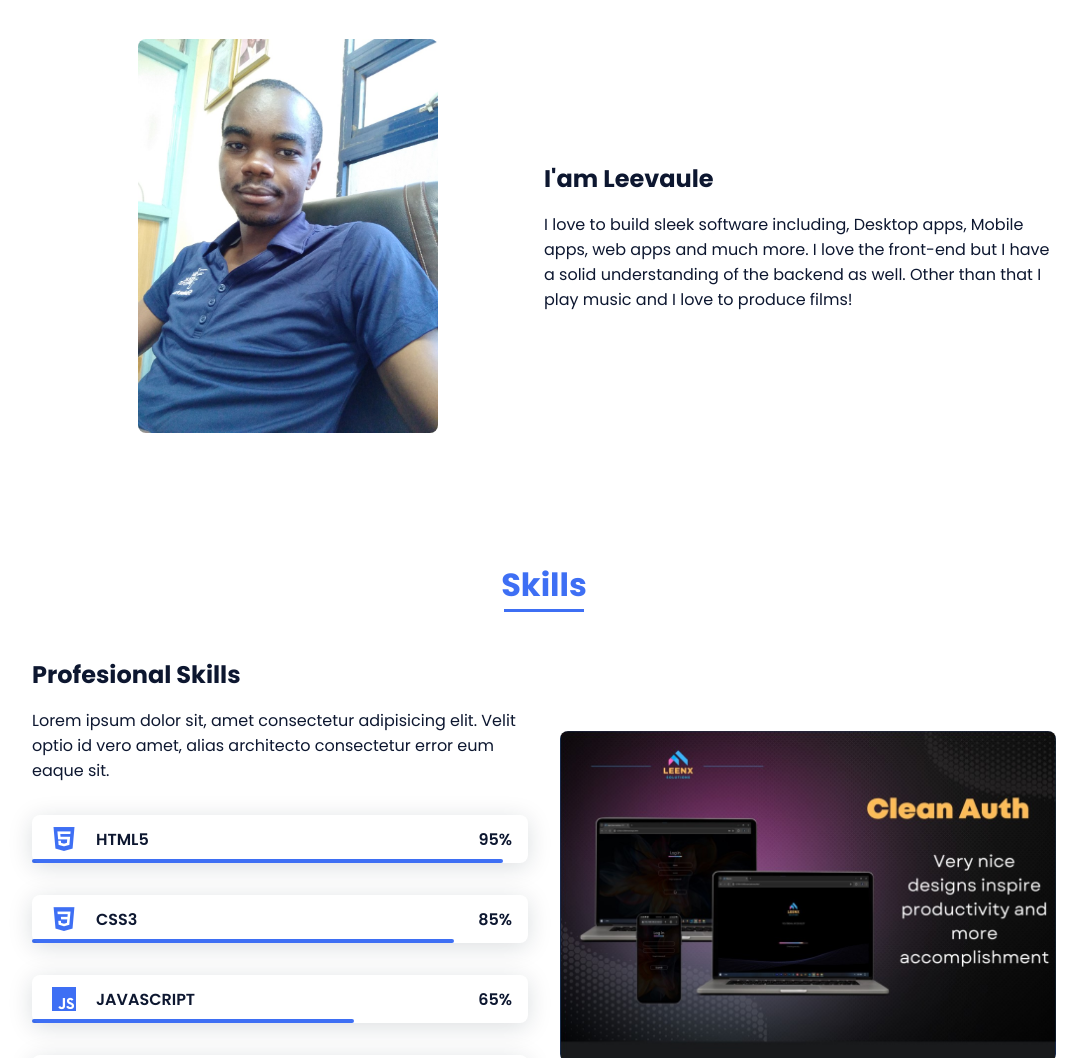
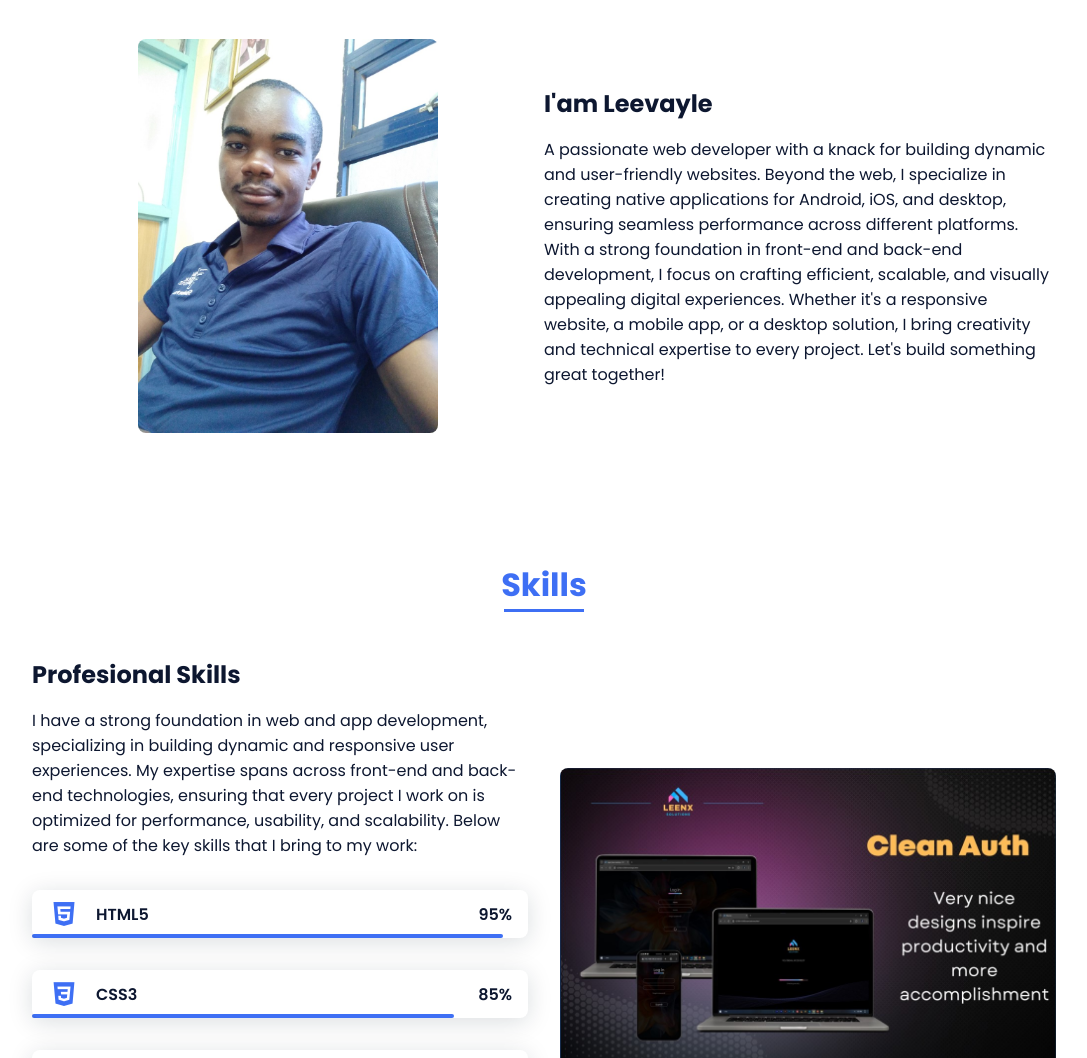
Before and after one commit to leevayle/leevayle.portfolio, a plain HTML site: page index.html in a window 1280 px wide. Shown: the part 860-1918 px from the top of the page, without its empty margins (96-1183 px from the left). Drawn offline with nearby package versions, Linux system fonts and the light colour scheme.

Commit message:
changed pic

```diff
--- a/index.html
+++ b/index.html
@@ -73,8 +73,8 @@
                     </div>
 
                     <div>
-                        <h2 class="about__subtitle">I'am Leevaule</h2>
-                        <p class="about__text">I love to build sleek software including, Desktop apps, Mobile apps, web apps and much more. I love the front-end but I have a solid understanding of the backend as well. Other than that I play music and I love to produce films!</p>
+                        <h2 class="about__subtitle">I'am Leevayle</h2>
+                        <p class="about__text">A passionate web developer with a knack for building dynamic and user-friendly websites. Beyond the web, I specialize in creating native applications for Android, iOS, and desktop, ensuring seamless performance across different platforms. With a strong foundation in front-end and back-end development, I focus on crafting efficient, scalable, and visually appealing digital experiences. Whether it's a responsive website, a mobile app, or a desktop solution, I bring creativity and technical expertise to every project. Let's build something great together!</p>
                     </div>
                 </div>
             </section>
@@ -86,7 +86,7 @@
                 <div class="skills__container bd-grid">
                     <div>
                         <h2 class="skills__subtitle">Profesional Skills</h2>
-                        <p class="skills__text">Lorem ipsum dolor sit, amet consectetur adipisicing elit. Velit optio id vero amet, alias architecto consectetur error eum eaque sit.</p>
+                        <p class="skills__text">I have a strong foundation in web and app development, specializing in building dynamic and responsive user experiences. My expertise spans across front-end and back-end technologies, ensuring that every project I work on is optimized for performance, usability, and scalability. Below are some of the key skills that I bring to my work:</p>
                         <div class="skills__data">
                             <div class="skills__names">
                                 <i class='bx bxl-html5 skills__icon'></i>
@@ -190,7 +190,7 @@
             <div class="footer__social">
                 <a href="#" class="footer__icon"><i class='bx bxl-facebook' ></i></a>
                 <a href="#" class="footer__icon"><i class='bx bxl-instagram' ></i></a>
-                <a href="#" class="footer__icon"><i class='bx bxl-twitter' ></i></a>
+                <a href="https://x.com/leevaylekinanga" class="footer__icon" target="_blank"><i class='bx bxl-twitter' ></i></a>
             </div>
             <p class="footer__copy">&#169; leentsolutions. All rigths reserved</p>
         </footer>
```
Also changed, not shown: assets/img/perfil.png.
